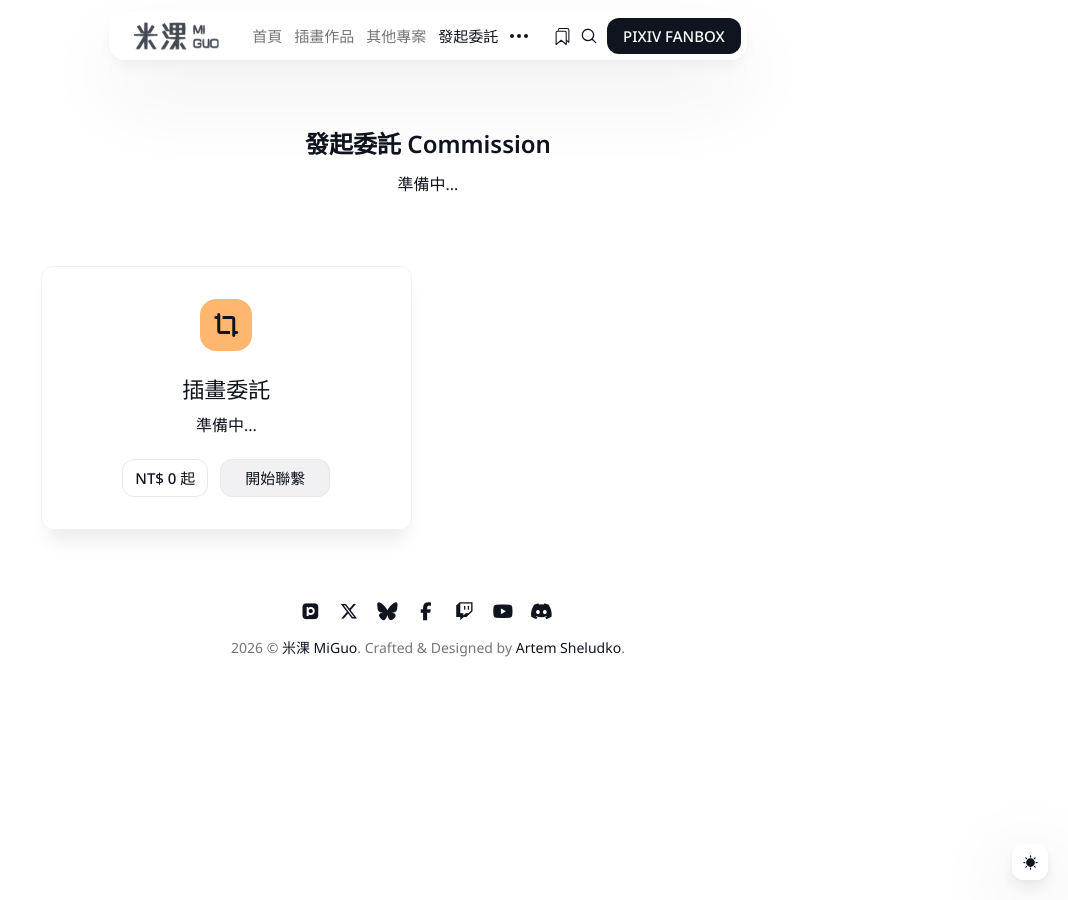
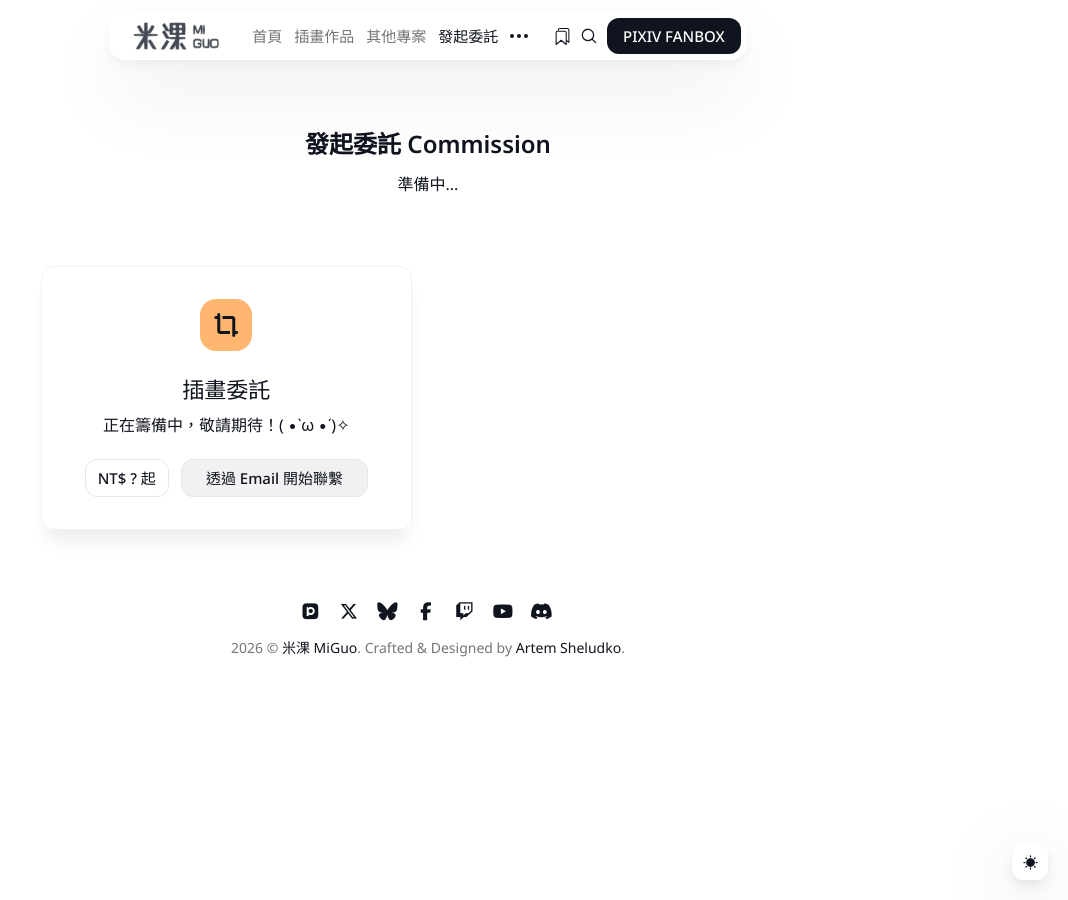
Before and after one commit to miguotw/MiGuo-Website, a Jekyll site: the page built from _pages/services.html, in a window 1280 px wide. Shown: the whole page, without its empty margins (212-1280 px from the left). Built offline with Jekyll 4.4.1, drawn with Linux system fonts in a browser that asks for light colours; nearby versions of some CDN libraries.

Commit message:
更改樣式與中文化

```diff
--- a/_data/services.yml
+++ b/_data/services.yml
@@ -6,11 +6,11 @@ services_section_enable: true
 
 services:
   - title: 插畫委託
-    description: 準備中...
+    description: 正在籌備中，敬請期待！( •̀ ω •́ )✧
     icon: "fa-solid fa-crop-simple"
-    price: NT$ 0 起
-    button_text: 開始聯繫
-    button_link: '#'
+    price: NT$ ? 起
+    button_text: 透過 Email 開始聯繫
+    button_link: 'mailto:hi@miguo.art'
 
 #  - title: UI & Visual Design
 #    description: I design clean, modern, and accessible UI systems that not only look good but also enhance usability your brand’s identity.
--- a/_includes/head.html
+++ b/_includes/head.html
@@ -8,6 +8,12 @@
 
   <link rel="canonical" href="{{ page.url | replace:'index.html','' | absolute_url }}">
   <link rel="alternate" type="application/rss+xml" title="{{ site.title | escape }}" href="{{ "/feed.xml" | relative_url }}">
+
+  <!-- Apple Mobile Web App 支援 -->
+  <meta name="apple-mobile-web-app-capable" content="yes">
+  <meta name="apple-mobile-web-app-status-bar-style" content="black-translucent">
+  <meta name="apple-mobile-web-app-title" content="米淉 MiGuo">
+  <link rel="apple-touch-icon" href="/assets/images/home/apple-touch-icon.png">
 
   <!-- Twitter Card -->
   <meta name="twitter:card" content="summary_large_image">
--- a/index.html
+++ b/index.html
@@ -11,9 +11,9 @@ image: '/images/01.jpg'
 
 {% include section-clients.html %}
 
+{% include section-blog.html %}
+
 {% include section-services.html %}
-
-{% include section-blog.html %}
 
 {% include section-resources.html %}
 
```
